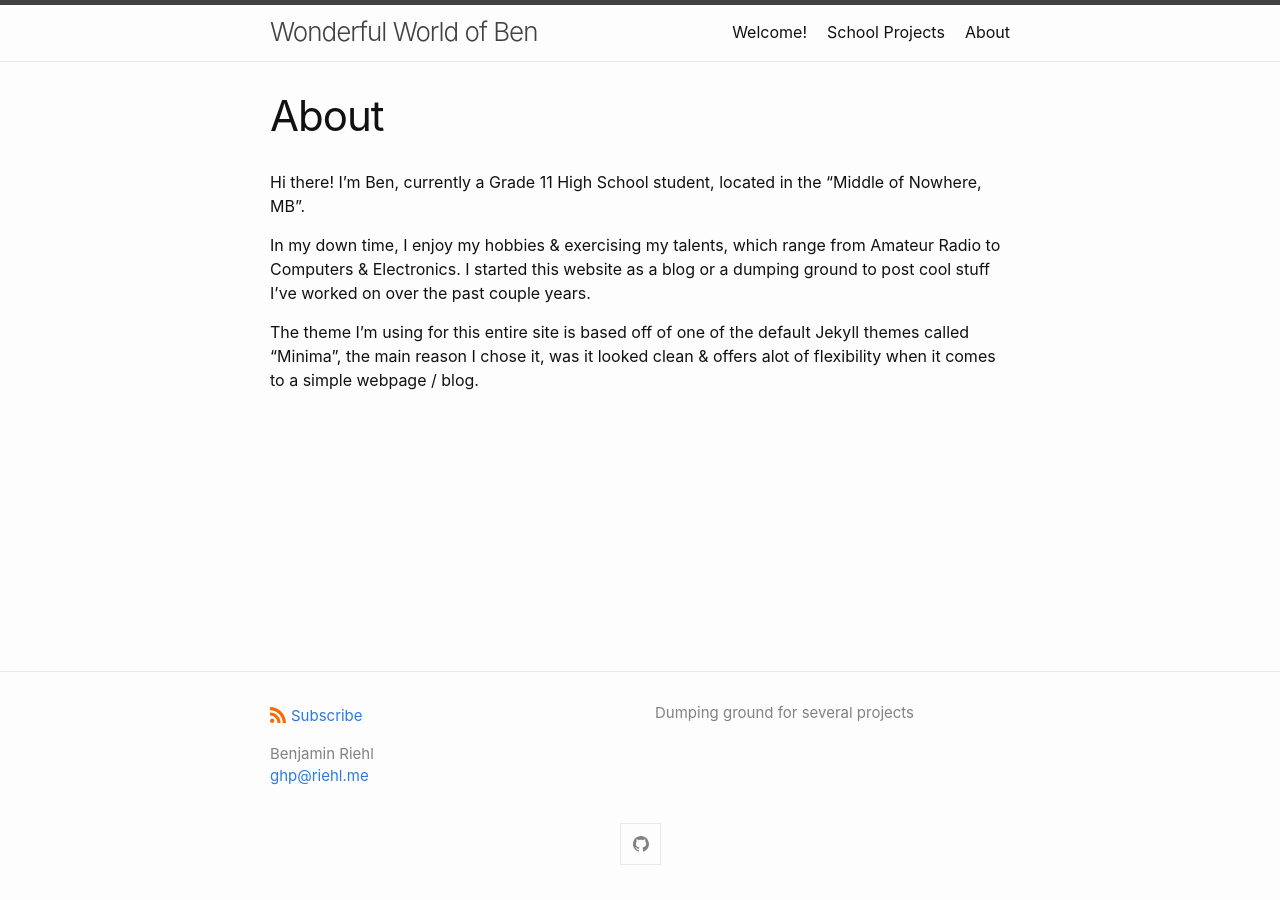
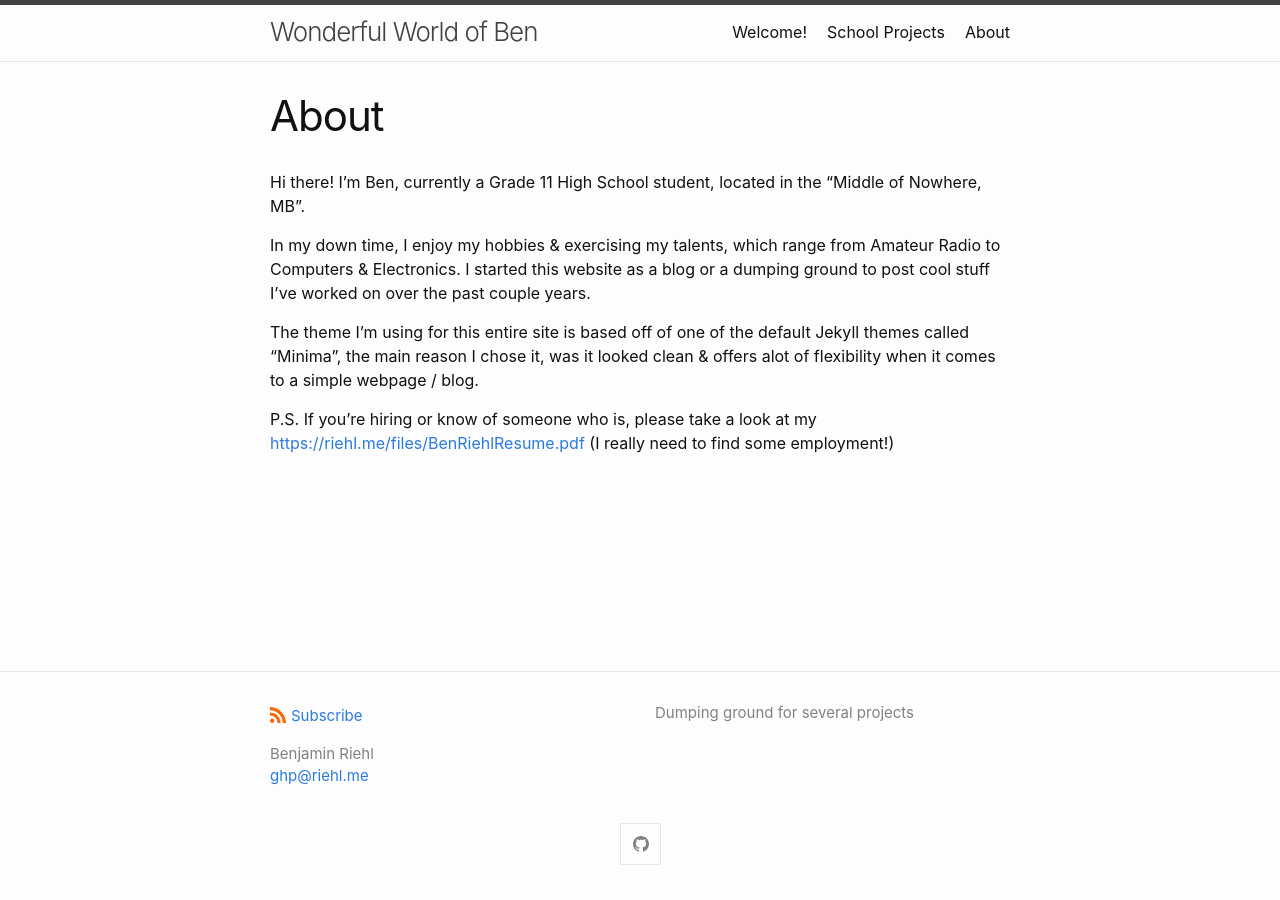
Before and after one commit to benjaminriehl/benjaminriehl.github.io, a Jekyll site: the page built from about.md, in a window 1280 px wide. Built offline with Jekyll 4.4.1, drawn with Linux system fonts in a browser that asks for light colours.

Commit message:
Update about.md

```diff
--- a/about.md
+++ b/about.md
@@ -10,3 +10,5 @@ In my down time, I enjoy my hobbies & exercising my talents, which range from Am
 I started this website as a blog or a dumping ground to post cool stuff I've worked on over the past couple years.
 
 The theme I'm using for this entire site is based off of one of the default Jekyll themes called "Minima", the main reason I chose it, was it looked clean & offers alot of flexibility when it comes to a simple webpage / blog.
+
+P.S. If you're hiring or know of someone who is, please take a look at my [https://riehl.me/files/BenRiehlResume.pdf](resume!) (I really need to find some employment!)
```
